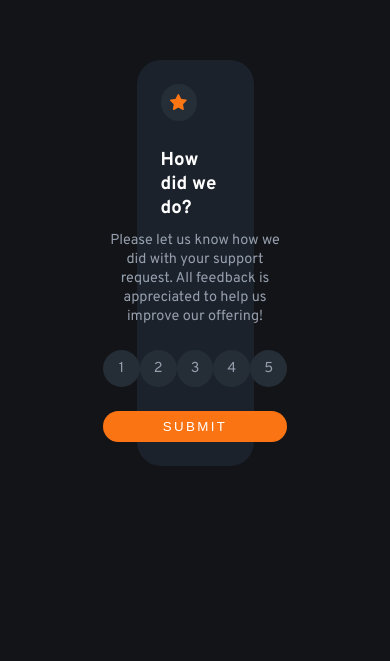
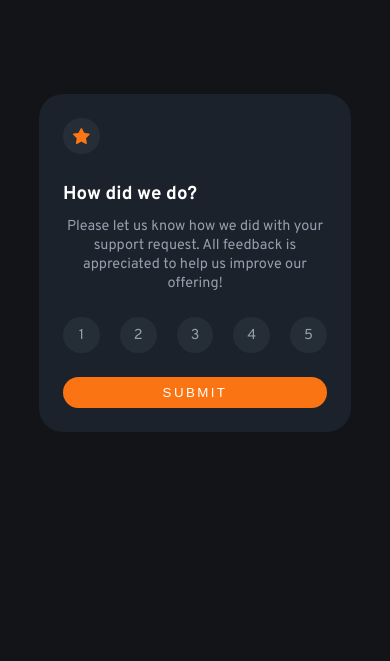
Before and after one commit to Ryusaem/js-interactive-rating-component, a plain HTML site: page index.html in a window 390 px wide. Shown: the part 138-799 px from the top of the page. Drawn offline with Linux system fonts and the light colour scheme.

Commit message:
v1.0: Adding responsivity to the website

```diff
--- a/css/style.css
+++ b/css/style.css
@@ -175,3 +175,9 @@ header h3 {
   /* color: var(--color-base-primary-green); */
   margin-left: 0.5rem;
 }
+
+@media screen and (max-width: 768px) {
+  .container {
+    width: 80vw;
+  }
+}
```
